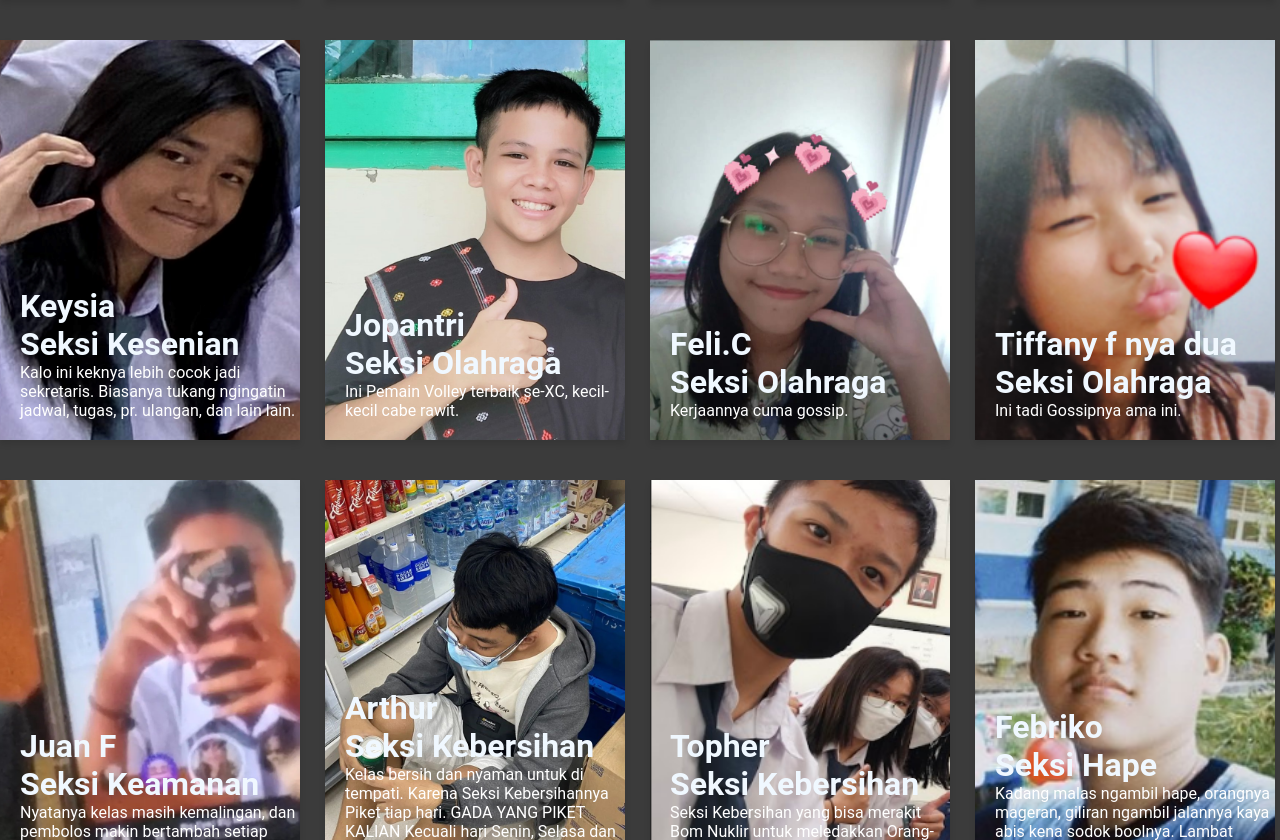
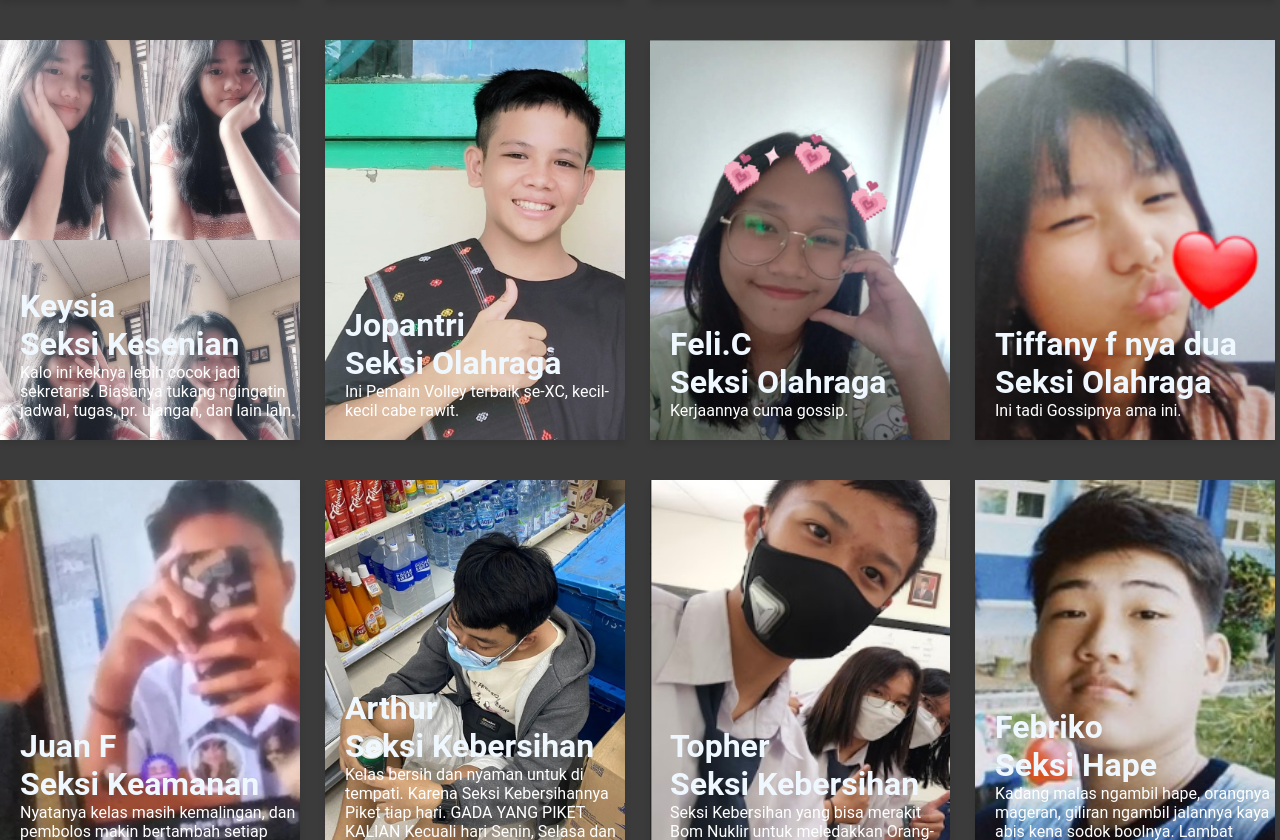
Before and after one commit to arthuryonathan/xcommence, a plain HTML site: page struktur.html in a window 1280 px wide. Shown: the part 1360-2200 px from the top of the page. Drawn offline with nearby package versions, Linux system fonts and the light colour scheme.

Commit message:
Update struktur.html

```diff
--- a/struktur.html
+++ b/struktur.html
@@ -152,7 +152,7 @@
                            </div>
 
                            <div class="card">
-                            <img src="images/Keysia.png" alt="Keysia">
+                            <img src="images/KeysiaBaru.jpeg" alt="Keysia">
                             <div class="overlay"></div>
                             <div class="content">
                                <h1>Keysia<br><b>Seksi Kesenian</b></h1>
```
